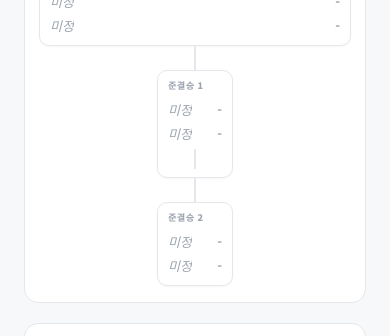
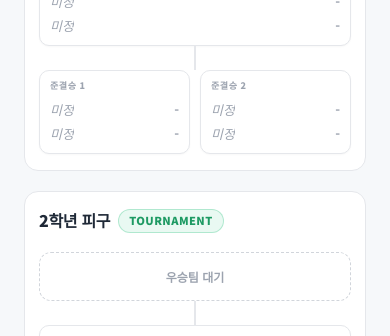
Before and after one commit to 081114ysm/School_Sportday, a Next.js app in the folder frontend/: page /tournament in a window 390 px wide. Shown: the part 369-705 px from the top of the page. Built offline with nearby package versions, Linux system fonts and the light colour scheme; no server answers.

Commit message:
style(tournament): 모바일 준결승 2개를 가로 일렬로 배치

```diff
--- a/frontend/src/components/tournament/Bracket.module.css
+++ b/frontend/src/components/tournament/Bracket.module.css
@@ -217,18 +217,19 @@
 
   .semis {
     display: flex;
-    flex-direction: column;
-    gap: 0;
+    flex-direction: row;
+    gap: 10px;
+    width: 100%;
+    align-items: stretch;
+  }
+  .semis > .card {
+    flex: 1 1 0;
+    min-width: 0;
   }
 
-  /* Vertical connector between semi cards */
-  .semis > *:not(:last-child)::after {
-    content: '';
-    display: block;
-    width: 2px;
-    height: 20px;
-    background: #e5e7eb;
-    margin: 0 auto;
+  /* 준결승 내부에 있던 세로 커넥터는 가로 배치에서 숨김 */
+  .semis > .mobileConnector {
+    display: none;
   }
 
   /* Mobile vertical connector divs injected between sections */
```
